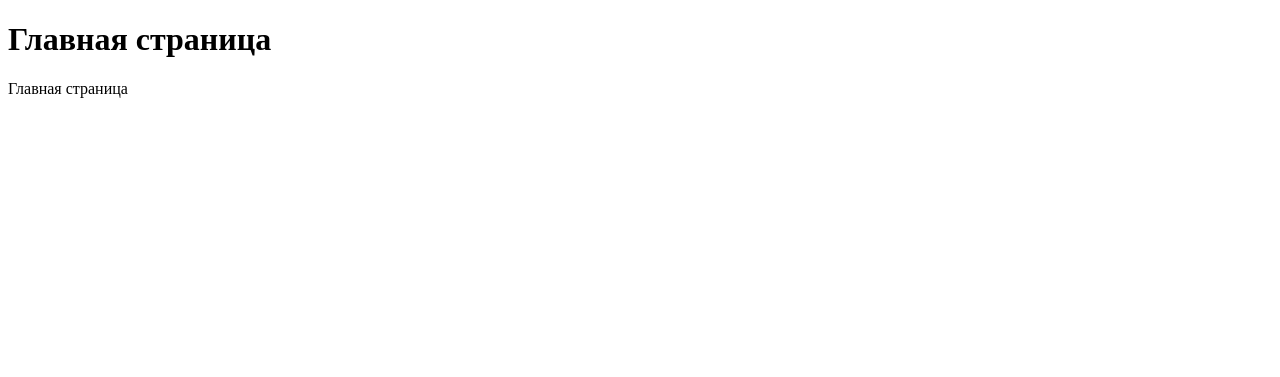
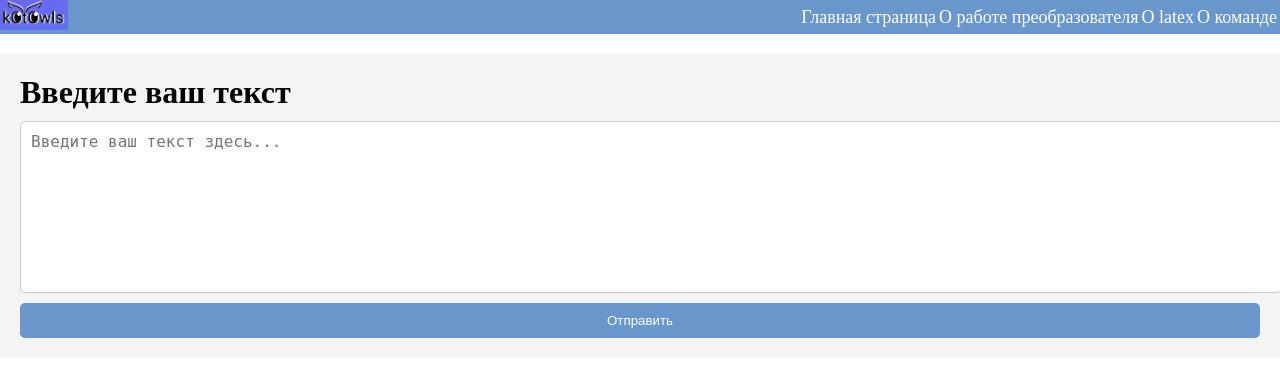
Before and after one commit to Leonid-Perkin/kOtOwls, a Django app: page / in a window 1280 px wide. Shown: the top 377 px of the page. Run offline with Django 5.2, Linux system fonts and the light colour scheme.

Commit message:
Много изменений
Подключение статики и создание header с меню

```diff
--- a/kOtOwls/kOtOwls/urls.py
+++ b/kOtOwls/kOtOwls/urls.py
@@ -16,6 +16,7 @@ Including another URLconf
 """
 from django.contrib import admin
 from django.urls import path,include
+from django.conf.urls.static import static
 
 urlpatterns = [
     path('admin/', admin.site.urls),
--- a/kOtOwls/main/templates/main/index.html
+++ b/kOtOwls/main/templates/main/index.html
@@ -1,8 +1,112 @@
-{% extends 'main/layout.html'%}
-{% block title%}
-kOtOwls
-{% endblock %}
-{% block content%}
-    <h1>Главная страница</h1>
-    <p>Главная страница</p>
-{% endblock %}
+<!DOCTYPE html>
+{% load static %}
+<html lang="ru">
+<head>
+    <meta charset="UTF-8">
+    <meta name="viewport" content="width=device-width, initial-scale=1.0">
+    <title>Header Example</title>
+    <style>
+        /* Убираем отступы по умолчанию */
+        * {
+            margin: 0;
+            padding: 0;
+        }
+
+        /* Стили для хедера */
+        header {
+            display: flex;
+            justify-content: space-between;
+            align-items: center;
+            background-color: #6997CB; /* Фон хедера */
+        }
+
+        /* Стили для логотипа */
+        .logo img {
+            height: 30px; /* Размер логотипа */
+        }
+
+        /* Стили для меню */
+        nav {
+            display: flex;
+        }
+
+        /* Стили для элементов меню */
+        nav a {
+            color: #fff; /* Белый текст */
+            text-decoration: none;
+            margin-right: 3px; /* Отступ между элементами меню */
+            font-size: 18px;
+        }
+
+        /* Стили для наведения */
+        nav a:hover {
+            text-decoration: underline;
+        }
+
+        /* Стили для основного контента */
+        .main-content {
+            padding: 20px;
+            background-color: #f4f4f4;
+            margin-top: 20px;
+        }
+
+        /* Стили для формы ввода текста */
+        .input-form {
+            display: flex;
+            flex-direction: column;
+        }
+
+        .input-form textarea {
+            width: 100%;
+            height: 150px;
+            padding: 10px;
+            margin-top: 10px;
+            border: 1px solid #ccc;
+            border-radius: 5px;
+            font-size: 16px;
+            resize: none;
+        }
+
+        .input-form button {
+            padding: 10px 20px;
+            margin-top: 10px;
+            background-color: #6997CB;
+            color: white;
+            border: none;
+            border-radius: 5px;
+            cursor: pointer;
+        }
+
+        .input-form button:hover {
+            background-color: #577f9a;
+        }
+    </style>
+</head>
+<body>
+
+    <header>
+        <!-- Логотип -->
+        <div class="logo">
+            <img src="{% static 'images/logo.jpg' %}" alt="Логотип">
+        </div>
+
+        <!-- Меню -->
+        <nav>
+            <a href="">Главная страница</a>
+            <a href="about.html">О работе преобразователя</a>
+            <a href="latexdoc.html">О latex</a>
+            <a href="team.html">О команде</a>
+        </nav>
+    </header>
+
+    <!-- Основной контент -->
+    <div class="main-content">
+        <h1>Введите ваш текст</h1>
+        <form class="input-form">
+            <textarea placeholder="Введите ваш текст здесь..."></textarea>
+            <button type="submit">Отправить</button>
+        </form>
+    </div>
+
+</body>
+</html>
```
Also changed, not shown: kOtOwls/kOtOwls/settings.py (+7 -1 lines), kOtOwls/main/static/main/images/logo.jpg (added), kOtOwls/main/templates/main/logo.jpg (added), kOtOwls/static/images/logo.jpg (added).
